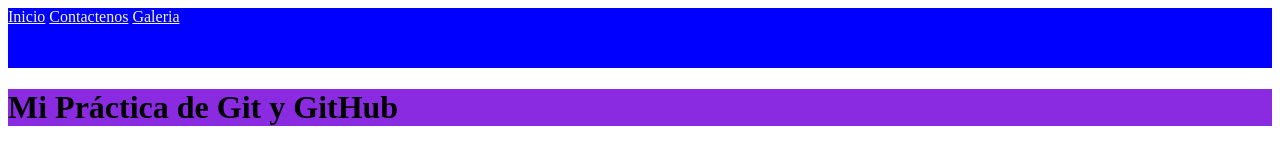
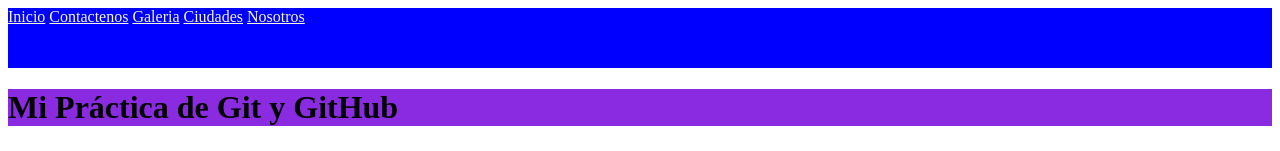
Before and after one commit to Estigma9/Practica, a plain HTML site: page index.html in a window 1280 px wide. Shown: the top 151 px of the page. Drawn offline with Linux system fonts and the light colour scheme.

Commit message:
Update index.html
Agregamos dos anclas

```diff
--- a/index.html
+++ b/index.html
@@ -17,6 +17,8 @@
         <a href="">Inicio</a>
         <a href="">Contactenos</a>
         <a href="">Galeria</a>
+        <a href="">Ciudades</a>
+        <a href="">Nosotros</a>
     </nav>
 
     <h1>Mi Práctica de Git y GitHub</h1>
```
